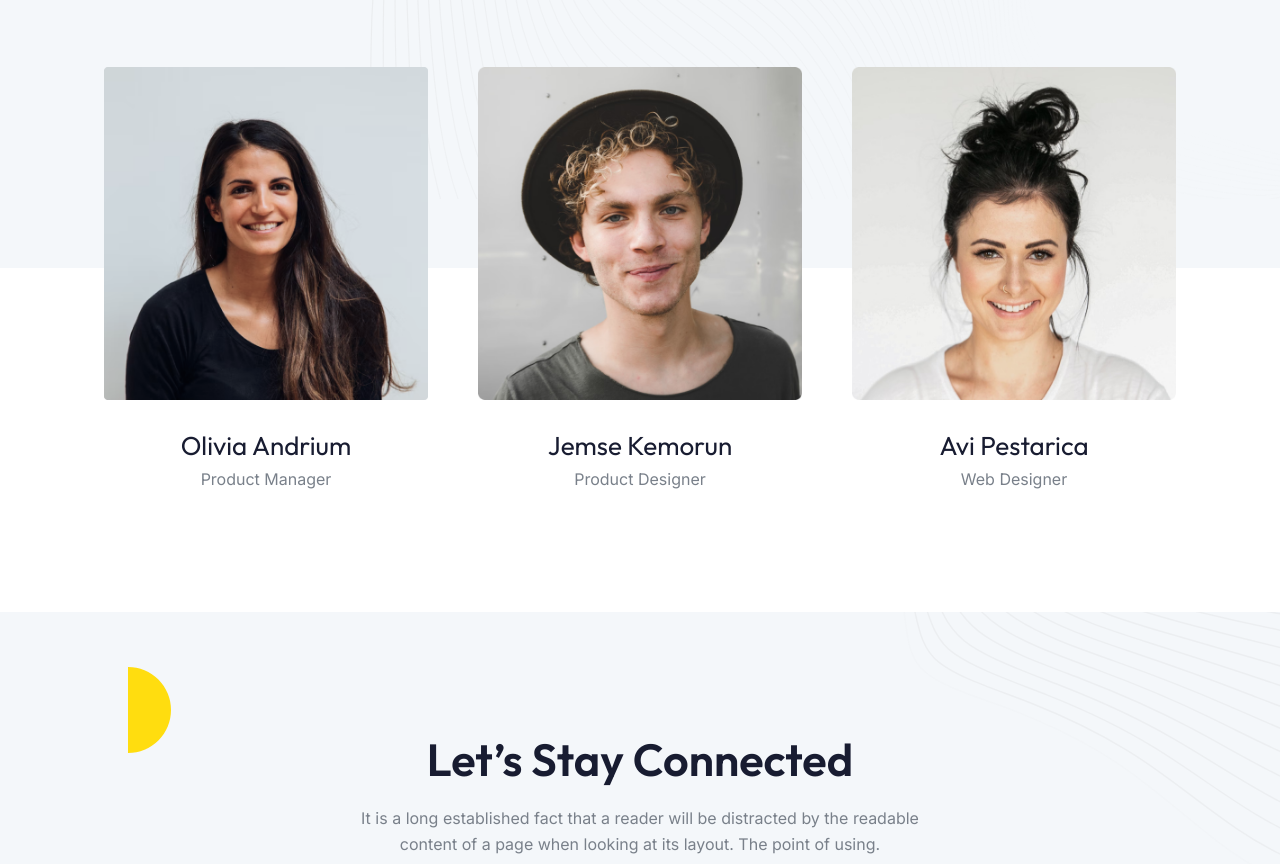
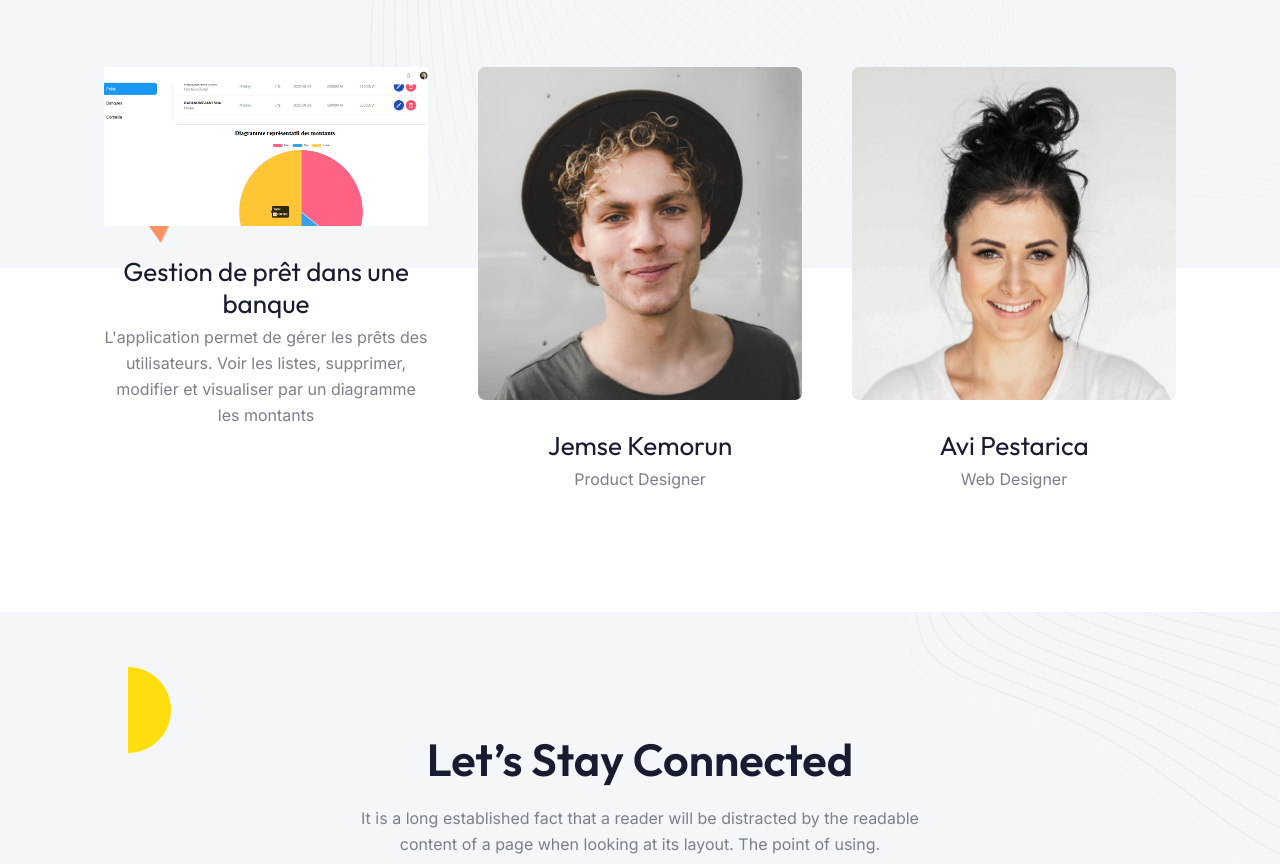
Before and after one commit to FITANTSOADaniel/portfolio, a plain HTML site: page index.html in a window 1280 px wide. Shown: the part 2046-2910 px from the top of the page. Drawn offline with Linux system fonts and the light colour scheme.

Commit message:
first commit

```diff
--- a/index.html
+++ b/index.html
@@ -382,7 +382,9 @@
             <!-- Team Item -->
             <div class="animate_top rj">
               <div class="c i pg z-1">
-                <img class="vd" src="images/team-01.png" alt="Team" />
+                <img class="vd" src="images/gestion_prêt.png" alt="Team" />
+                <h4 class="yj go kk wm ob zb">Gestion de prêt dans une banque</h4>
+                <p>L'application permet de gérer les prêts des utilisateurs. Voir les listes, supprimer, modifier et visualiser par un diagramme les montants</p>
 
                 <div class="ef im nl il">
                   <span
@@ -446,9 +448,6 @@
                   </div>
                 </div>
               </div>
-
-              <h4 class="yj go kk wm ob zb">Olivia Andrium</h4>
-              <p>Product Manager</p>
             </div>
 
             <!-- Team Item -->
```
Also changed, not shown: images/gestion_prêt.png (added).
